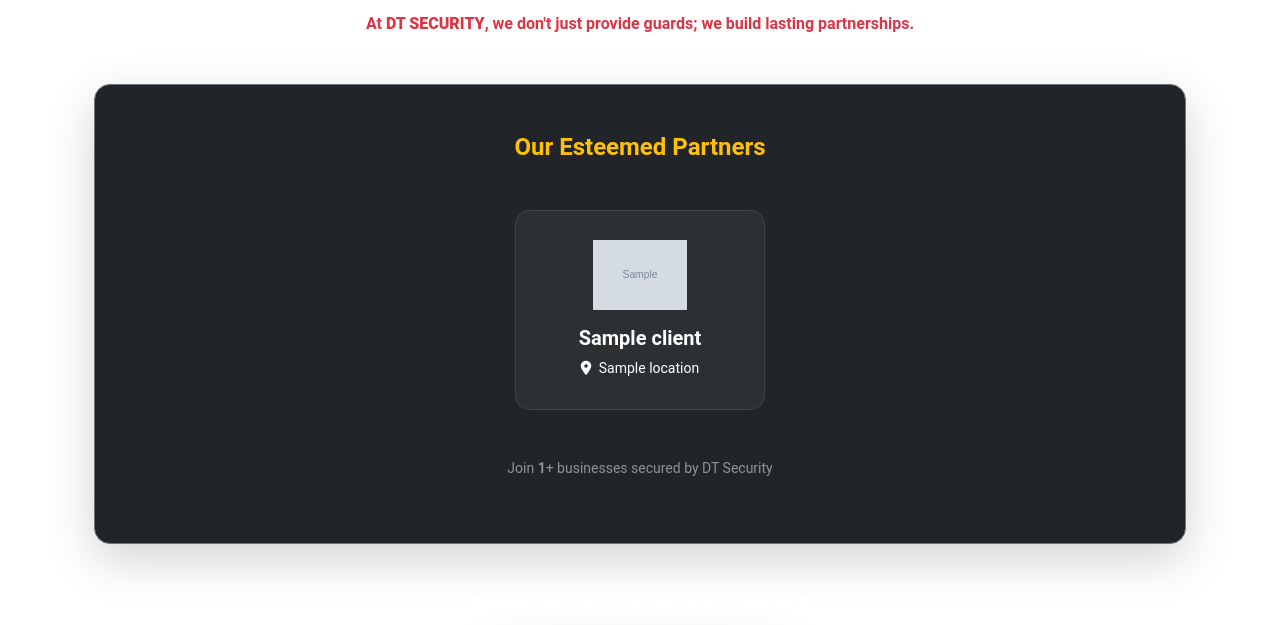
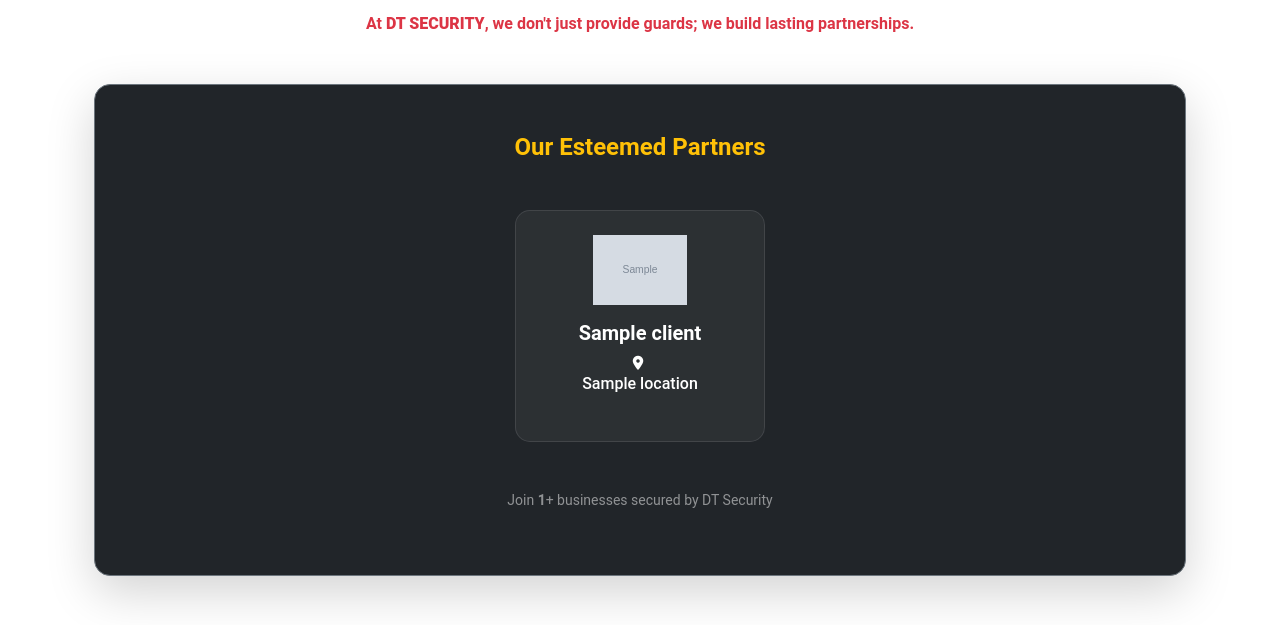
Before and after one commit to Mswati-tz/DT-SECURITY, a Django app: template DT1/templates/our_clients.html in a window 1280 px wide. Shown: the part 671-1296 px from the top of the page. Run offline with Django 4.2, Linux system fonts and the light colour scheme; the template is opened without the code that fills it: most values are stand-ins (such as "Sample title", 1, 10 or a date in 2020); grey boxes marked "Sample" are stand-in pictures.

Commit message:
Update our_clients.html

```diff
--- a/DT1/templates/our_clients.html
+++ b/DT1/templates/our_clients.html
@@ -73,8 +73,8 @@
 
                     <h5 class="fw-bold mb-2">{{ client.site_name }}</h5>
 
-                    <p class="text-white small mb-0">
-                        <i class="fas fa-map-marker-alt me-1"></i> {{ client.location }}
+                    <p class="small mb-0">
+                        <i class="fas fa-map-marker-alt me-1"></i> <h6 class="text-white">{{ client.location }}</h6>
                     </p>
                 </div>
             {% empty %}
```
